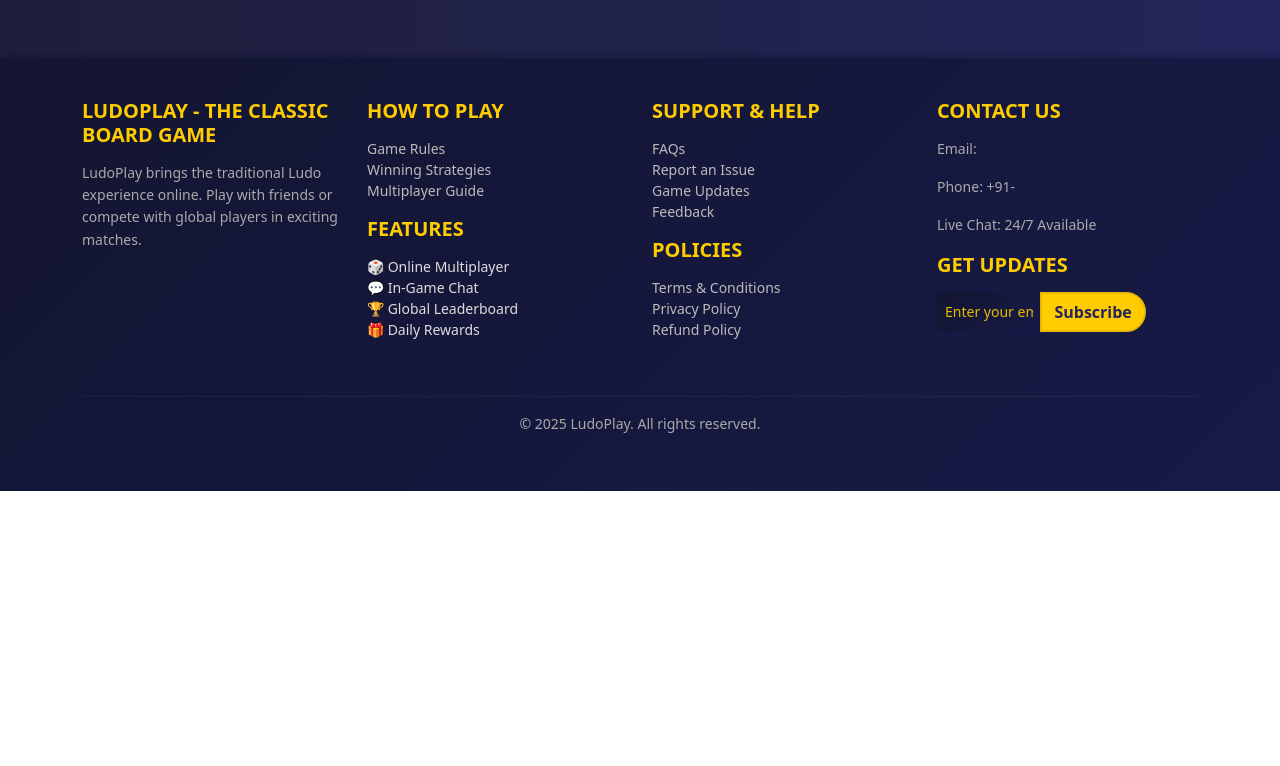
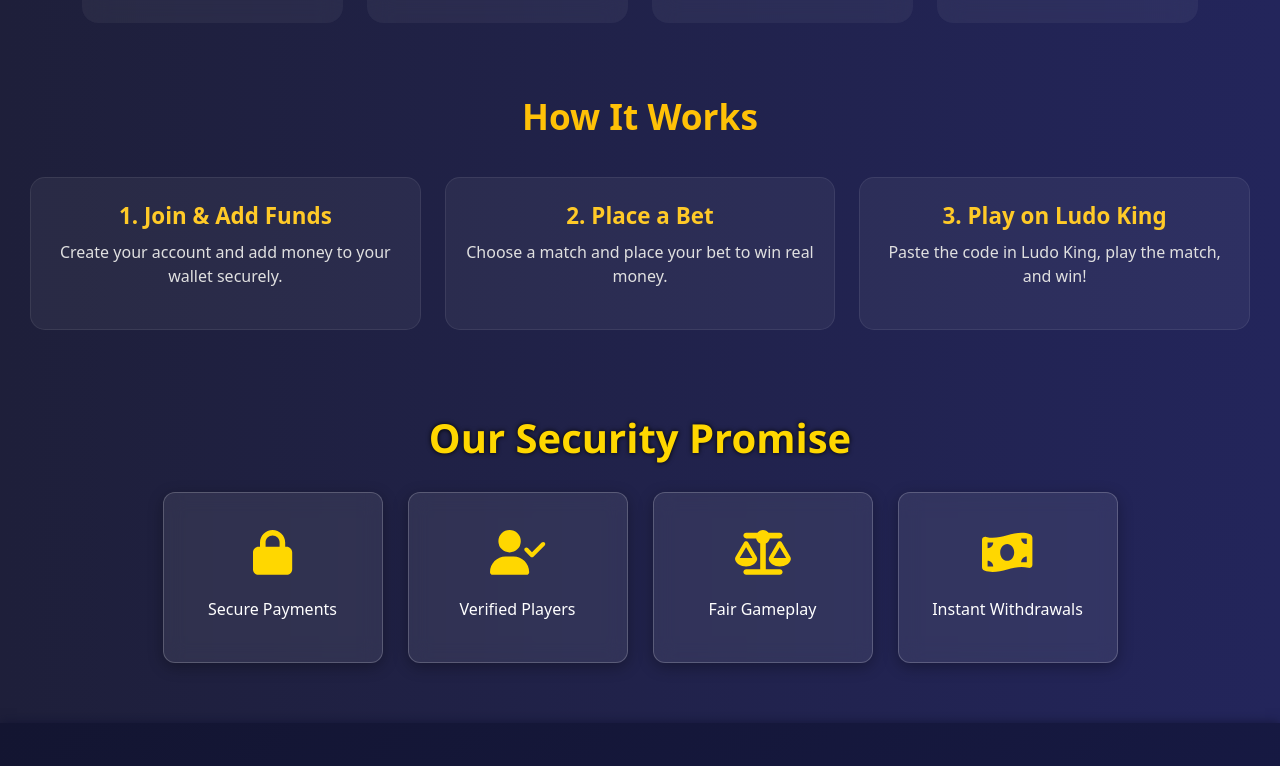
Before and after one commit to fojdar001/WinLudoProject, a React (Vite) app in the folder Frontend/ludo-frontend/: page / in a window 1280 px wide. Shown: the part 1413-2179 px from the top of the page. Before the commit the page ends 1904 px from the top, so only its background shows below. Built offline with nearby package versions, Linux system fonts and the light colour scheme.

Commit message:
frontend

```diff
--- a/Frontend/ludo-frontend/src/components/Features.jsx
+++ b/Frontend/ludo-frontend/src/components/Features.jsx
@@ -1,7 +1,7 @@
 import React from 'react';
 import 'bootstrap/dist/css/bootstrap.min.css';
 import { FontAwesomeIcon } from '@fortawesome/react-fontawesome';
-import { faBolt, faLock, faHeadset, faStar } from '@fortawesome/free-solid-svg-icons';
+import { faBolt, faHeadset, faStar, faUserCheck, faBalanceScale, faMoneyBillWave, faLock } from '@fortawesome/free-solid-svg-icons';
 import './css/Feautures.css'
 
 const features = [
@@ -13,12 +13,14 @@
 
 const Features = () => {
   return (
+    <>
     <section className="features-section text-white">
+
       <div className="container py-5">
         <h3 className="text-center text-warning fw-bold mb-5">Why Choose Us?</h3>
         <div className="row">
           {features.map((feature, index) => (
-            <div className="col-12 col-sm-6 col-lg-3 mb-4" key={index}>
+            <div className="col-6 col-sm-6 col-lg-3 mb-4" key={index}>
               <div className="feature-card p-4 text-center h-100 d-flex flex-column justify-content-between animate-card">
                 <div>
                   <div className="feature-icon mb-3 fs-2 text-warning">
@@ -32,7 +34,66 @@
           ))}
         </div>
       </div>
+
+
+<div className="how-it-works-section">
+      <h2 className="text-center">How It Works</h2>
+      <div className="row text-center">
+        <div className="col-12 col-md-4 mb-4">
+          <div className="step-card">
+            <h4>1. Join & Add Funds</h4>
+            <p>Create your account and add money to your wallet securely.</p>
+          </div>
+        </div>
+        <div className="col-12 col-md-4 mb-4">
+          <div className="step-card">
+            <h4>2. Place a Bet</h4>
+            <p>Choose a match and place your bet to win real money.</p>
+          </div>
+        </div>
+        <div className="col-12 col-md-4 mb-4">
+          <div className="step-card">
+            <h4>3. Play on Ludo King</h4>
+            <p>Paste the code in Ludo King, play the match, and win!</p>
+          </div>
+        </div>
+      </div>
+    </div>
+
+
     </section>
+
+    <section className="security-promise">
+  <h2 className="section-title">Our Security Promise</h2>
+  <div className="security-cards">
+    <div className="card-security">
+      <div className="icon">
+        <FontAwesomeIcon icon={faLock} />
+      </div>
+      <p>Secure Payments</p>
+    </div>
+    <div className="card-security">
+      <div className="icon">
+        <FontAwesomeIcon icon={faUserCheck} />
+      </div>
+      <p>Verified Players</p>
+    </div>
+    <div className="card-security">
+      <div className="icon">
+        <FontAwesomeIcon icon={faBalanceScale} />
+      </div>
+      <p>Fair Gameplay</p>
+    </div>
+    <div className="card-security">
+      <div className="icon">
+        <FontAwesomeIcon icon={faMoneyBillWave} />
+      </div>
+      <p>Instant Withdrawals</p>
+    </div>
+  </div>
+</section>
+
+    </>
   );
 };
 
--- a/Frontend/ludo-frontend/src/components/Header.jsx
+++ b/Frontend/ludo-frontend/src/components/Header.jsx
@@ -12,7 +12,7 @@
     <Navbar bg="dark" variant="dark" expand="md" expanded={expanded} className="custom-navbar">
       <Container>
         <Navbar.Brand href="#">
-        <Link to="/"><img src="" className="logo" /> Logo</Link>
+        <Link to="/"><img src="" className="logo" /> ROCKLODU</Link>
         </Navbar.Brand>
 
 
--- a/Frontend/ludo-frontend/src/components/Hero.jsx
+++ b/Frontend/ludo-frontend/src/components/Hero.jsx
@@ -26,7 +26,8 @@
 
       <div className="slideshow-container">
   <div className={`slide fade ${currentSlide === 0 ? "active" : ""}`}>
-    <img src="https://appindiatech.com/wp-content/uploads/2023/04/Ludo-Banner.png" className="img-fluid" alt="..." />
+    {/* <img src="https://appindiatech.com/wp-content/uploads/2023/04/Ludo-Banner.png" className="img-fluid" alt="..." /> */}
+    <img src="https://xploringindia.in/wp-content/uploads/2023/08/fi2-1.jpg" className="img-fluid" alt="..." />
   </div>
   <div className={`slide fade ${currentSlide === 1 ? "active" : ""}`}>
     <img src="https://www.getrushapp.com/blog/wp-content/uploads/2022/10/Blog-6-1120x561-1.png" className="img-fluid" alt="..." />
@@ -35,10 +36,10 @@
     <img src="https://www.thepopularapps.com/application/upload/Apps/2023/01/ludo-super-titans-89.png" className="img-fluid" alt="..." />
   </div>
   <div className={`slide fade ${currentSlide === 3 ? "active" : ""}`}>
-    <img src="https://static-perf1.zupee.com/blog-images/uploads/2023/09/ludo-win-cash-online.webp" className="img-fluid" alt="..." />
+    <img src="https://india-casino.in/wp-content/uploads/2022/04/banner-ludo-real-money-in-india-1110x624.jpg" className="img-fluid" alt="..." />
   </div>
   <div className={`slide fade ${currentSlide === 4 ? "active" : ""}`}>
-    <img src="https://time2play.com/app/uploads/2023/04/instant-withdrawal-usa.png" className="img-fluid" alt="..." />
+    <img src="https://playerzon.com/listgames/slider/play-ludo-earn-money.jpg" className="img-fluid" alt="..." />
   </div>
 </div>
 
@@ -56,7 +57,8 @@
 
 
     <div className="container-text mt-4">
-      <h1 className=" text-big display-4  fw-bold ">Play Ludo & Win Real Cash</h1>
+    {/* <p class="banner text-center ">Place Real Bets. Play Real Games. Win Real Money!</p> */}
+    <h1 className=" text-big display-4  fw-bold ">Play Ludo & Win Real Cash</h1>
         <p className="lead">Compete, win, and withdraw instantly!</p>
         <Link to={'/login'} className="hero-btn btn-light btn-lg text-light fw-bold  rounded-pill py-3 px-4 border-0">
           <FontAwesomeIcon icon={faCirclePlay} className='btn-icon' />  Start Playing</Link>
--- a/Frontend/ludo-frontend/src/components/css/Feautures.css
+++ b/Frontend/ludo-frontend/src/components/css/Feautures.css
@@ -4,7 +4,6 @@
 
 .feature-card {
   background: rgba(255, 255, 255, 0.05);
-  border: 2px solid #ffcc00;
   border-radius: 1rem;
   backdrop-filter: blur(12px);
   transition: all 0.3s ease;
@@ -12,20 +11,21 @@
   display: flex;
   flex-direction: column;
   justify-content: space-between;
+  transition: all 0.3s ease;
+}
+.animate-card:hover {
+  transform: translateY(-5px);
+  box-shadow: 0 8px 25px rgba(255, 215, 0, 0.3);
+
 }
 
-
-.feature-card:hover {
-  transform: translateY(-5px);
-  box-shadow: 0 0 15px rgba(255, 204, 0, 0.4);
-}
 
 .feature-icon {
   font-size: 2.5rem;
   color: #ffcc00;
 }
 
-/* Animation */
+
 .animate-card {
   animation: fadeInUp 0.8s ease forwards;
   opacity: 0;
@@ -42,17 +42,184 @@
   }
 }
 
-/* Responsive font */
-@media (max-width: 576px) {
+
+@media (max-width: 480px) {
   .feature-icon {
-    font-size: 2rem;
-  }
-
-  .feature-card {
-    padding: 1.2rem;
+    font-size: 3rem;
   }
 
   .feature-card p {
     font-size: 0.8rem;
   }
 }
+.how-it-works-section {
+  background: linear-gradient(90deg, #1e1f3a, #23255b);
+  padding: 0px 30px;
+
+}
+
+.how-it-works-section h2 {
+  color: #ffc107;
+  font-weight: 700;
+  font-size: 2.2rem;
+  margin-bottom: 40px;
+  animation: fadeInDown 1s ease-in-out;
+}
+
+.step-card {
+  background: rgba(255, 255, 255, 0.05);
+  border-radius: 15px;
+  padding: 25px 20px;
+  border: 1px solid rgba(255, 255, 255, 0.08);
+  transition: all 0.4s ease-in-out;
+  position: relative;
+  overflow: hidden;
+  z-index: 1;
+  color: white;
+}
+
+
+.step-card::before {
+  content: '';
+  position: absolute;
+  top: -2px;
+  left: -2px;
+  width: calc(100% + 4px);
+  height: calc(100% + 4px);
+  background: linear-gradient(90deg, #fcbd00, #fcd146, #ecb308);
+  background-size: 300% 300%;
+  z-index: -1;
+  border-radius: 15px;
+  opacity: 0;
+  transition: opacity 0.4s ease;
+  animation: pulseGlow 4s ease infinite;
+}
+
+.step-card:hover::before {
+  opacity: 0.6;
+}
+
+
+.step-card:hover h4,
+.step-card:hover p {
+  color:#23255b;
+
+
+}
+
+
+.step-card h4 {
+  color: #ffca28;
+  font-size: 1.4rem;
+  font-weight: 600;
+  margin-bottom: 10px;
+}
+
+.step-card p {
+  font-size: 1rem;
+  line-height: 1.5;
+  color: #e0e0e0;
+}
+
+
+@keyframes pulseGlow {
+  0% {
+    background-position: 0% 50%;
+  }
+  50% {
+    background-position: 100% 50%;
+  }
+  100% {
+    background-position: 0% 50%;
+  }
+}
+
+
+.security-promise {
+  background: linear-gradient(90deg, #1e1f3a, #23255b);
+  padding: 60px 20px;
+  text-align: center;
+  color: #FFD700; /* Golden text */
+  animation: fadeIn 1s ease-in-out;
+}
+
+.section-title {
+  font-size: 2.5rem;
+  margin-bottom: 30px;
+  font-weight: bold;
+  font-family: 'Segoe UI', sans-serif;
+  color: #FFD700;
+  text-shadow: 0 0 5px #000;
+}
+
+.security-cards {
+  display: flex;
+  justify-content: center;
+  flex-wrap: wrap;
+  gap: 25px;
+}
+
+.card-security {
+  background: rgba(255, 255, 255, 0.08); /* light whitish transparent */
+  border: 1px solid rgba(255, 255, 255, 0.2); /* subtle border */
+  color: #fff;
+  width: 220px;
+  padding: 25px 15px;
+  border-radius: 12px;
+  transition: all 0.3s ease;
+  box-shadow: 0 4px 15px rgba(0, 0, 0, 0.3);
+  backdrop-filter: blur(10px); /* glass effect */
+  -webkit-backdrop-filter: blur(10px);
+}
+
+.card-security:hover {
+  transform: translateY(-8px);
+  /* box-shadow: 0 8px 25px rgba(255, 215, 0, 0.3); */
+}
+
+.icon {
+  font-size: 2.8rem;
+  margin-bottom: 12px;
+  color: #FFD700;
+}
+
+.card p {
+  font-size: 1.1rem;
+  font-weight: 600;
+}
+
+@keyframes fadeIn {
+  from {
+    opacity: 0;
+    transform: translateY(30px);
+  }
+  to {
+    opacity: 1;
+    transform: translateY(0);
+  }
+}
+@media (max-width: 480px) {
+  .security-cards {
+    flex-direction: row;
+    flex-wrap: wrap;
+    justify-content: center;
+    gap: 30px;
+  }
+
+  .card-security {
+    width: 170px;
+    padding: 18px 15px;
+  }
+
+  .icon {
+    font-size: 1.6rem;
+  }
+
+  .card-security p {
+    font-size: 0.85rem;
+  }
+
+  .section-title {
+    font-size: 1.6rem;
+  }
+}
--- a/Frontend/ludo-frontend/src/components/css/hero.css
+++ b/Frontend/ludo-frontend/src/components/css/hero.css
@@ -1,7 +1,7 @@
 .hero-section {
   background: linear-gradient(90deg, #1e1f3a, #23255b);
     color: #fff;
-    height: 135vh;
+    height: 140vh;
     overflow: hidden;
 
   }
@@ -10,7 +10,9 @@
     font-size:30px;
     font-weight: 400;
     text-shadow: 0px 0px 6px rgba(0, 0, 0, 0.616);
+    margin-bottom: 40px;
   }
+
   .hero-btn{
 
     color: white;
@@ -25,6 +27,7 @@
     color: #ffcc00;
     font-weight: bolder;
     text-shadow: 0px 0px 6px rgba(0, 0, 0, 0.788);
+
   }
 
     .slideshow-container {
@@ -129,23 +132,25 @@
 
 
 
-
  @media (max-width: 480px) {
 
 
 
   .hero-section{
-    height: 60vh;
+    height: 75vh;
     display: flex;
     flex-direction: column;
     justify-content: center;
     align-items: center;
+    padding-left: 0%;
+    padding-right: 0%;
+
   }
   .slideshow-container {
     width: 100%;
-    height: 29vh;
+    height: 34vh;
     border-radius: 20px;
-
+    margin-top: 80px;
   }
 
   .img-fluid {
@@ -181,6 +186,7 @@
  }
  .lead{
   font-size: 13px;
+  margin-bottom: 20px;
 
 
  }
```
